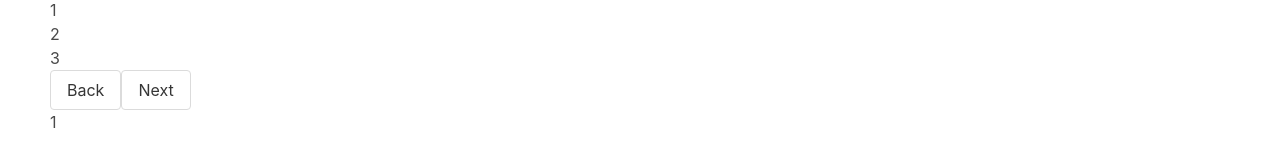
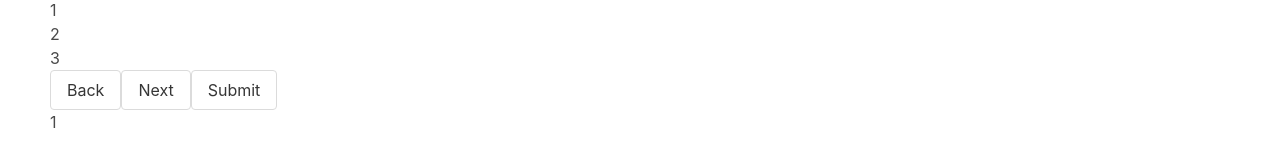
Before and after one commit to TZ-fn/kurs-magia-reacta-hr, a React (Create React App) app: page /multiStepView in a window 1280 px wide. Shown: the part 313-473 px from the top of the page. Built offline with nearby package versions, Linux system fonts and the light colour scheme.

Commit message:
Add a submit button

```diff
--- a/src/components/MultiStep/MultiStep.jsx
+++ b/src/components/MultiStep/MultiStep.jsx
@@ -20,9 +20,9 @@ const Controls = () => {
       <button onClick={() => changePage(1)} className='button' type='button'>
         Next
       </button>
-      {/* <button className='button' type='button'>
-      Submit
-    </button> */}
+      <button className='button' type='button'>
+        Submit
+      </button>
     </div>
   );
 };
```
